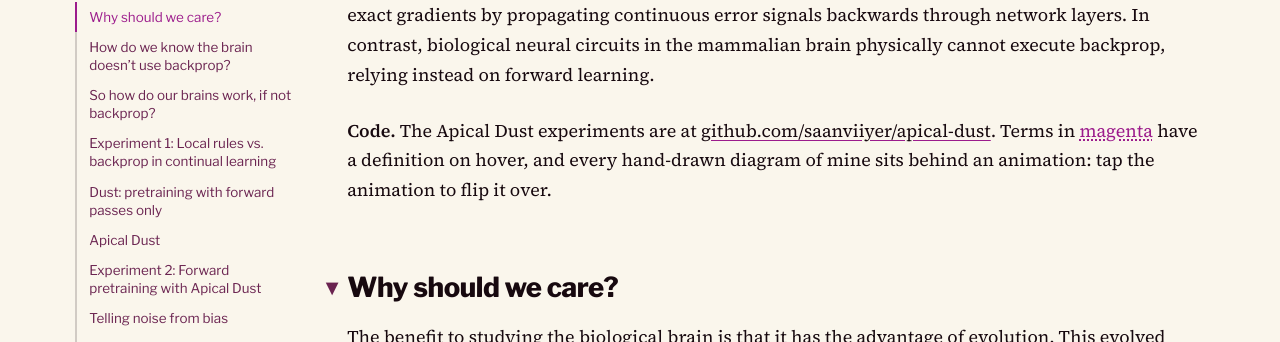
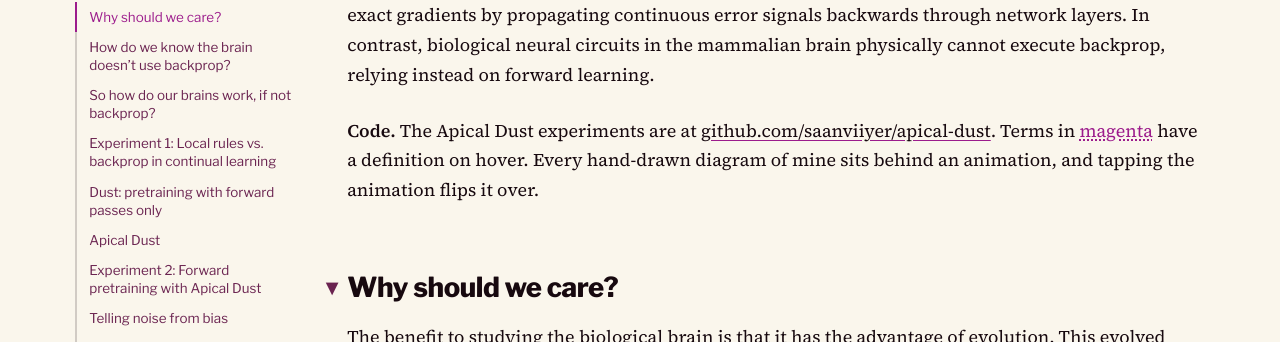
Before and after one commit to saanviiyer/saanviiyer.github.io, a Jekyll site: the page built from _posts/2026-10-25-forward-training-cortex.md, in a window 1280 px wide and 900 px high, scrolled down 335 px. Shown: the part 142-484 px from the top of the window. Built offline with Jekyll 4.4.1, drawn with Linux system fonts in a browser that asks for light colours; some web fonts are replaced.

Commit message:
Remove a colon from the Apical Dust intro

```diff
--- a/_posts/2026-10-25-forward-training-cortex.md
+++ b/_posts/2026-10-25-forward-training-cortex.md
@@ -25,7 +25,7 @@
 
 Most deep learning architectures rely on backpropagation to optimize weight matrices and compute exact gradients by propagating continuous error signals backwards through network layers. In contrast, biological neural circuits in the mammalian brain physically cannot execute backprop, relying instead on forward learning.
 
-**Code.** The Apical Dust experiments are at [github.com/saanviiyer/apical-dust](https://github.com/saanviiyer/apical-dust). Terms in <span class="ft-def" tabindex="0">magenta<span class="ft-pop" role="tooltip">Like this. Hover, tap, or tab to a magenta term for a short definition.</span></span> have a definition on hover, and every hand-drawn diagram of mine sits behind an animation: tap the animation to flip it over.
+**Code.** The Apical Dust experiments are at [github.com/saanviiyer/apical-dust](https://github.com/saanviiyer/apical-dust). Terms in <span class="ft-def" tabindex="0">magenta<span class="ft-pop" role="tooltip">Like this. Hover, tap, or tab to a magenta term for a short definition.</span></span> have a definition on hover. Every hand-drawn diagram of mine sits behind an animation, and tapping the animation flips it over.
 
 ## Why should we care?
 
```
